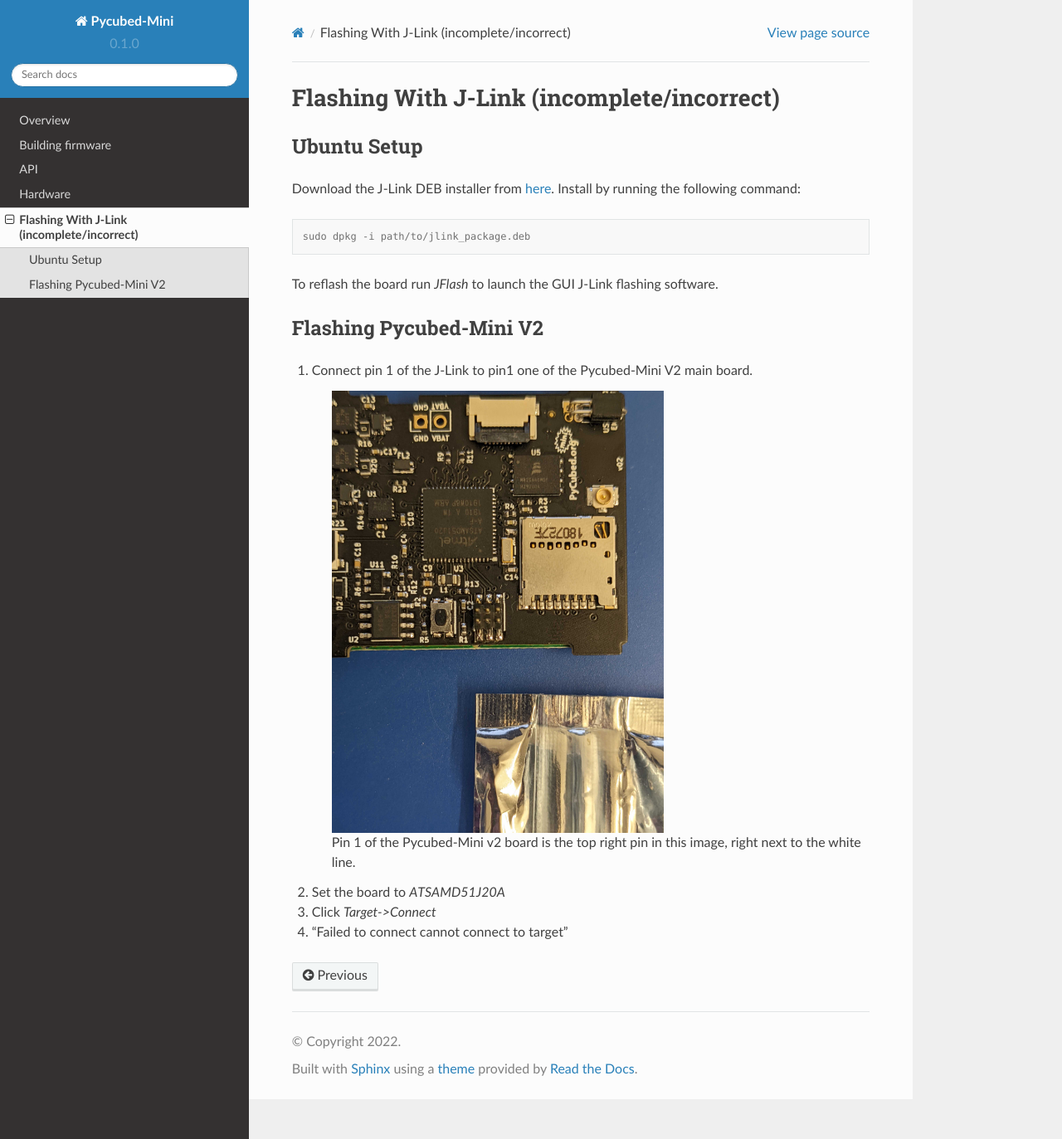
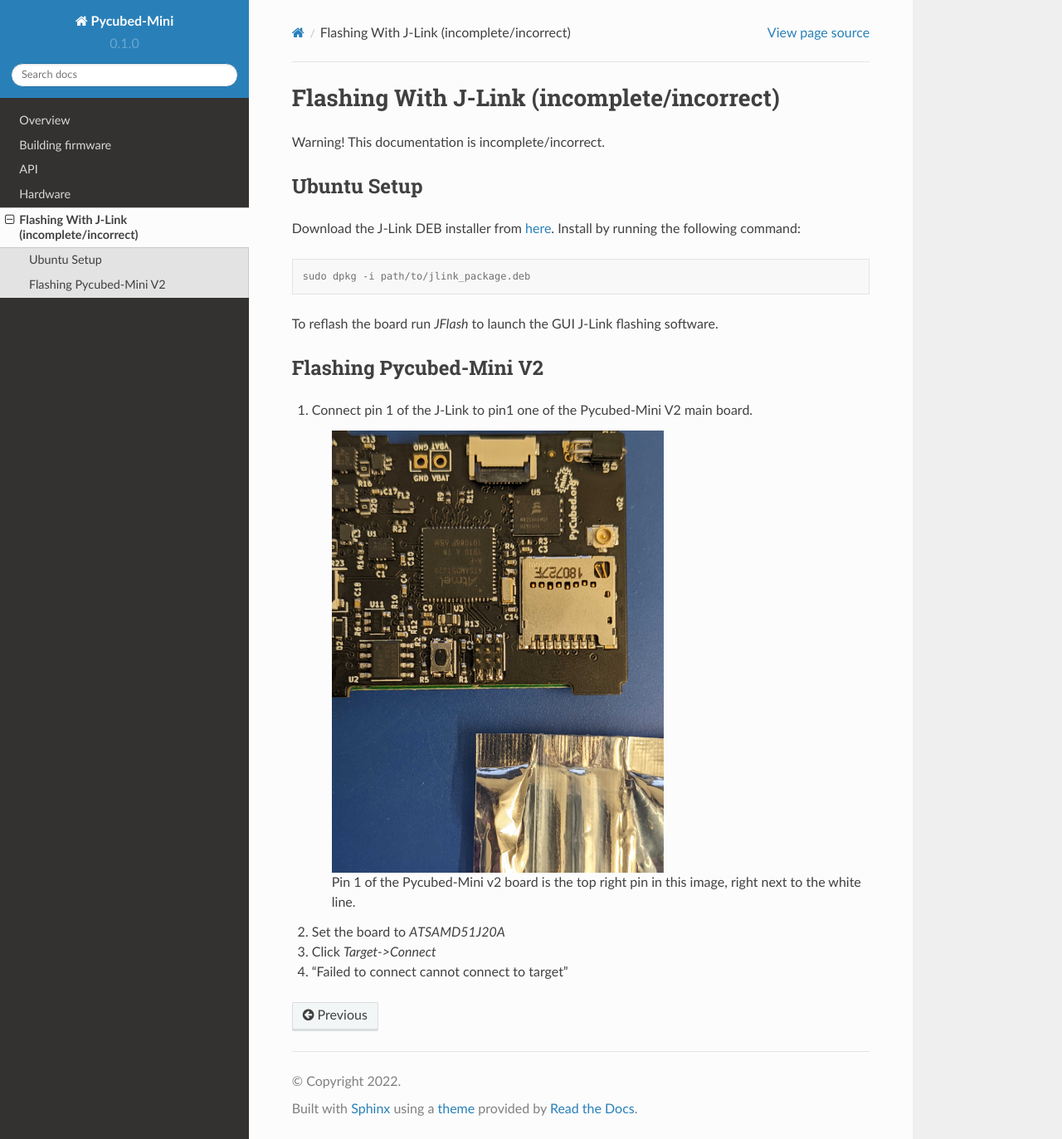
Before and after one commit to PyCubed-Mini/PocketQubeDocs, a Sphinx documentation site: the page built from docs/source/jlink.rst, in a window 1280 px wide and 1373 px high. Shown: the whole window at 83% size. Built offline with Sphinx 7.4.7 and the Read the Docs theme 2.0.0, drawn with Linux system fonts in a browser that asks for light colours.

Commit message:
More warnings

```diff
--- a/docs/source/jlink.rst
+++ b/docs/source/jlink.rst
@@ -1,5 +1,7 @@
 Flashing With J-Link (incomplete/incorrect)
 ====================
+
+Warning! This documentation is incomplete/incorrect.
 
 .. _Ubuntu Setup:
 .. _Flashing Pycubed-Mini V2:
```
